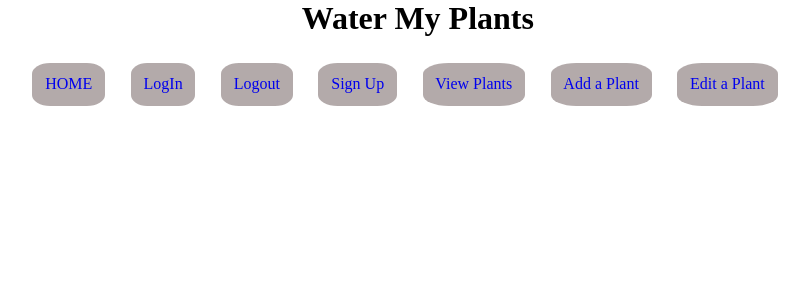
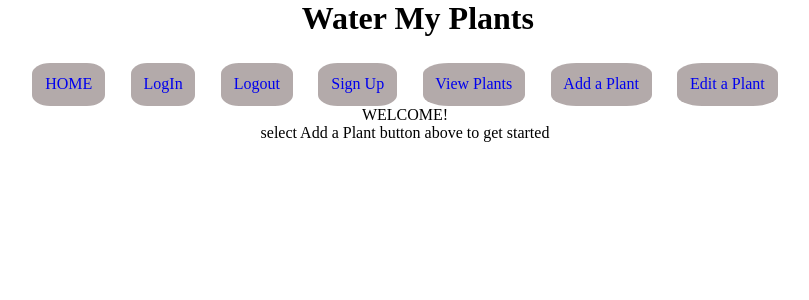
Before and after one commit to ft-watermyplants6/frontend, a React (Create React App) app: page /SignupSuccess in a window 1280 px wide. Shown: the top 300 px of the page, without its empty margins (235-1044 px from the left). Built offline with nearby package versions, Linux system fonts and the light colour scheme; sample sign-in values are in the browser's storage.

Commit message:
SignupSuccess logic

```diff
--- a/src/App.js
+++ b/src/App.js
@@ -12,6 +12,7 @@ import EditPlantSuccess from './Schema/EditPlant/EditPlantSuccess';
 import SignupForm from './components/SignupForm';
 import PrivateRoute from './components/PrivateRoute';
 import { useState } from 'react';
+import SignUpSuccess from './components/SignupSuccess';
 
 
 function App() {
@@ -52,6 +53,7 @@ function App() {
 
           </nav>
           <Switch>
+            <PrivateRoute path='/SignupSuccess' component={SignUpSuccess} />
             <PrivateRoute path='/AddSuccess' component={AddSuccess} />
             <PrivateRoute path='/EditPlantSuccess' component={EditPlantSuccess} />
             <PrivateRoute path='/addPlant' component={AddPlant} />
--- a/src/components/SignupForm.js
+++ b/src/components/SignupForm.js
@@ -1,6 +1,7 @@
 import React from 'react'
 import {axiosWithAuth} from '../axiosWithAuth';
 import styled from 'styled-components';
+
 
 class SignupForm extends React.Component {
 
@@ -68,7 +69,7 @@ class SignupForm extends React.Component {
               placeholder='Choose a new password'
             />
           </label>
-          <button onSubmit={this.login}>Sign Up</button>
+          <button>Sign Up</button>
           <h3>Sign Up and Come on in!</h3>
           <p>We'll help remembering to water your plants easy!</p>
           <div>
--- a/src/components/SignupSuccess.js
+++ b/src/components/SignupSuccess.js
@@ -1,6 +1,6 @@
 import React from 'react';
 
-export default function SignUPSuccess() {
+export default function SignUpSuccess() {
     return (
         <section>
             <div id='signup-success-div'>
```
